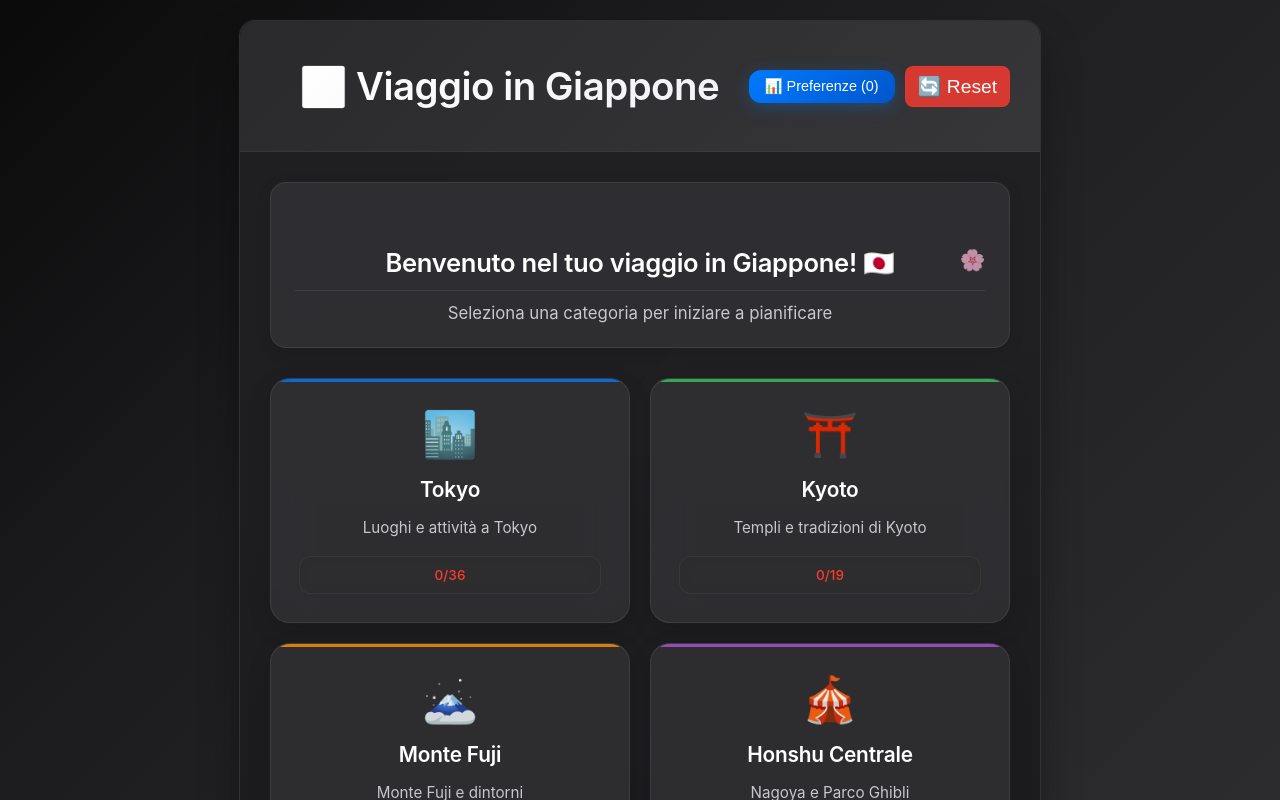
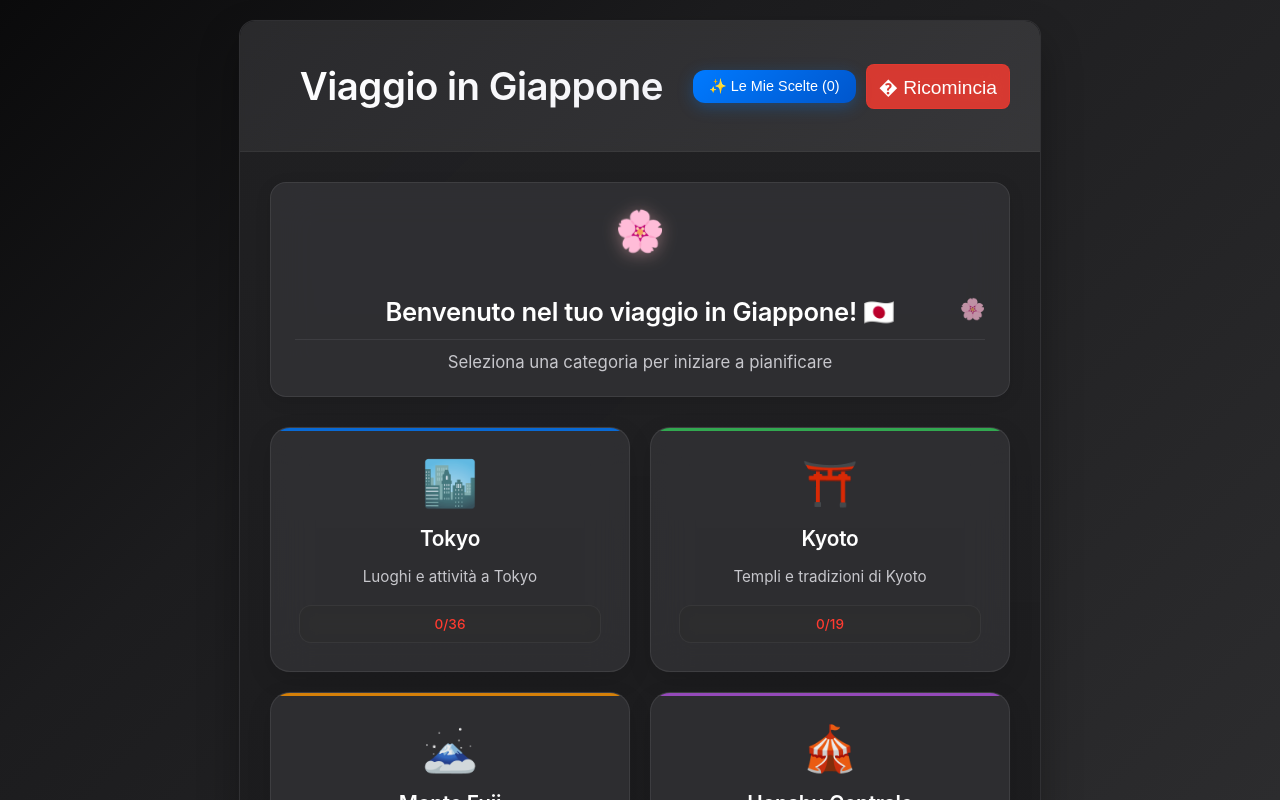
Before and after one commit to Gigi96sal/japan-trip-plan, a React (Create React App) app: page / in a window 1280 px wide. Shown: the top 800 px of the page. Built offline with nearby package versions, Linux system fonts and the light colour scheme.

Commit message:
feat: Enhance header button labels and add animated sakura decoration to welcome section

```diff
--- a/src/App.css
+++ b/src/App.css
@@ -672,6 +672,30 @@ h3 {
   font-size: 1.05em;
   margin: 0;
   font-weight: 400;
+}
+
+.sakura-decoration {
+  font-size: 2.5em;
+  text-align: center;
+  margin-bottom: 16px;
+  animation: sakuraFloat 3s ease-in-out infinite;
+  filter: drop-shadow(0 2px 8px rgba(255, 182, 193, 0.4));
+}
+
+@keyframes sakuraFloat {
+  0%, 100% {
+    transform: translateY(0px) rotate(0deg);
+  }
+  50% {
+    transform: translateY(-8px) rotate(5deg);
+  }
+}
+
+@media (max-width: 768px) {
+  .sakura-decoration {
+    font-size: 2em;
+    margin-bottom: 12px;
+  }
 }
 
 .category-grid {
--- a/src/App.js
+++ b/src/App.js
@@ -160,6 +160,7 @@ function HomePage({ onPageChange, preferences }) {
   return (
     <div className="home-page">
       <div className="welcome-section">
+        <div className="sakura-decoration">🌸</div>
         <h2>Benvenuto nel tuo viaggio in Giappone! 🇯🇵</h2>
         <p>Seleziona una categoria per iniziare a pianificare</p>
       </div>
@@ -689,16 +690,16 @@ function App() {
   return (
     <div className="App">
       <header>
-        <h1>🗾 Viaggio in Giappone</h1>
+        <h1>Viaggio in Giappone</h1>
         <div className="header-buttons">
           <button
             className="summary-header-button"
             onClick={() => setShowSummary(true)}
           >
-            📊 Preferenze ({getPreferenceCount()})
+            ✨ Le Mie Scelte ({getPreferenceCount()})
           </button>
           <button className="reset-button" onClick={resetPreferences}>
-            🔄 Reset
+            �️ Ricomincia
           </button>
         </div>
       </header>
```
